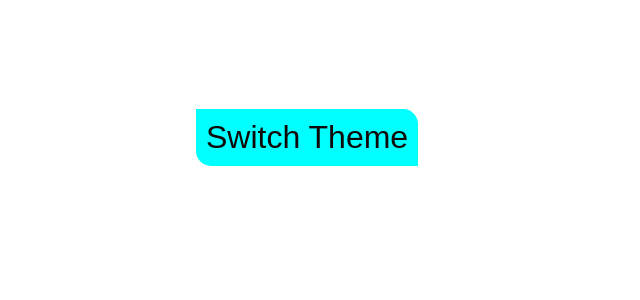
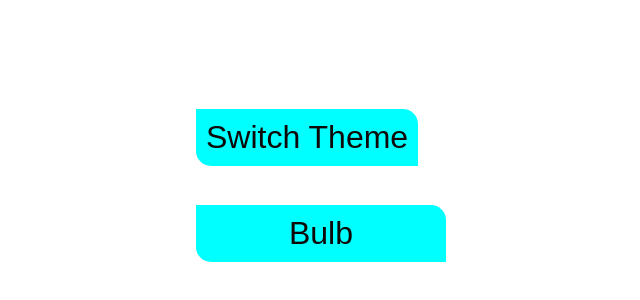
Before and after one commit to Mayurkolhe16/Assignment-30, a plain HTML site: page index.html in a window 1280 px wide. Shown: the part 234-534 px from the top of the page, without its empty margins (316-956 px from the left). Drawn offline with Linux system fonts and the light colour scheme.

Commit message:
add basic changess

```diff
--- a/index.html
+++ b/index.html
@@ -18,6 +18,18 @@
         background-color: #fff;
         color: #333;
       }
+      .btn2 {
+        background-color: aqua;
+        color: rgb(14, 8, 8);
+        font-size: 2.5vw;
+        padding: 10px;
+        width: 250px;
+        border: none;
+        border-radius: 0 15px;
+        position: fixed;
+        bottom: 38%;
+        left: 40%;
+      }
 
       .btn {
         background-color: aqua;
@@ -35,6 +47,7 @@
   <body>
     <div class="theme-switcher">
       <button class="btn" id="switch-theme">Switch Theme</button>
+      <a href="./bulbtoggler/index.html"><button class="btn2">Bulb</button></a>
     </div>
 
     <script>
```
